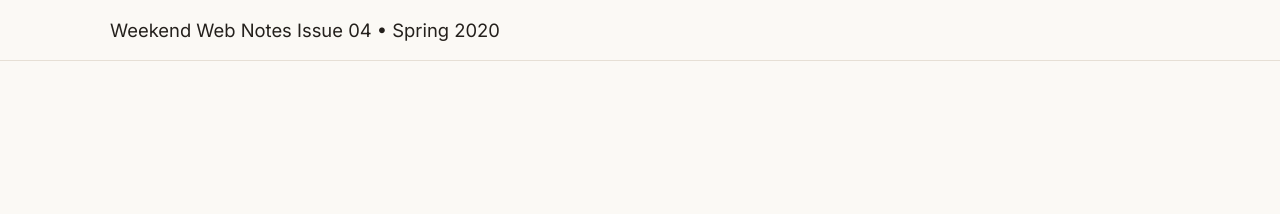
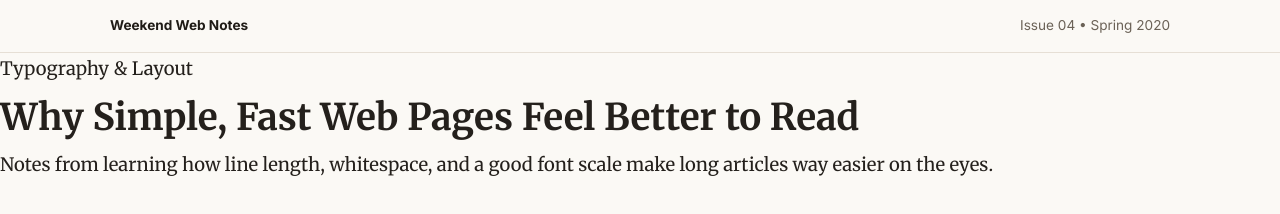
Before and after one commit to tensorGT/cool-blog-article-layout, a plain HTML site: page index.html in a window 1280 px wide. Drawn offline with Linux system fonts and the light colour scheme.

Commit message:
wrote hero header and byline

```diff
--- a/index.html
+++ b/index.html
@@ -15,3 +15,10 @@
       <span class="issue-date">Issue 04 • Spring 2020</span>
     </div>
   </header>
+
+  <main class="page-wrap">
+    <header class="article-hero">
+      <p class="kicker">Typography &amp; Layout</p>
+      <h1>Why Simple, Fast Web Pages Feel Better to Read</h1>
+      <p class="deck">
+        Notes from learning how line length, whitespace, and a good font scale make long articles way easier on the eyes.
--- a/style.css
+++ b/style.css
@@ -27,3 +27,13 @@ body {
   max-width: 1100px;
   margin: 0 auto;
   padding: 14px 20px;
+  display: flex;
+  justify-content: space-between;
+  align-items: center;
+  font-size: 0.85rem;
+  color: #6b6257;
+}
+
+.site-name {
+  font-weight: 700;
+  color: #1f1b16;
```
